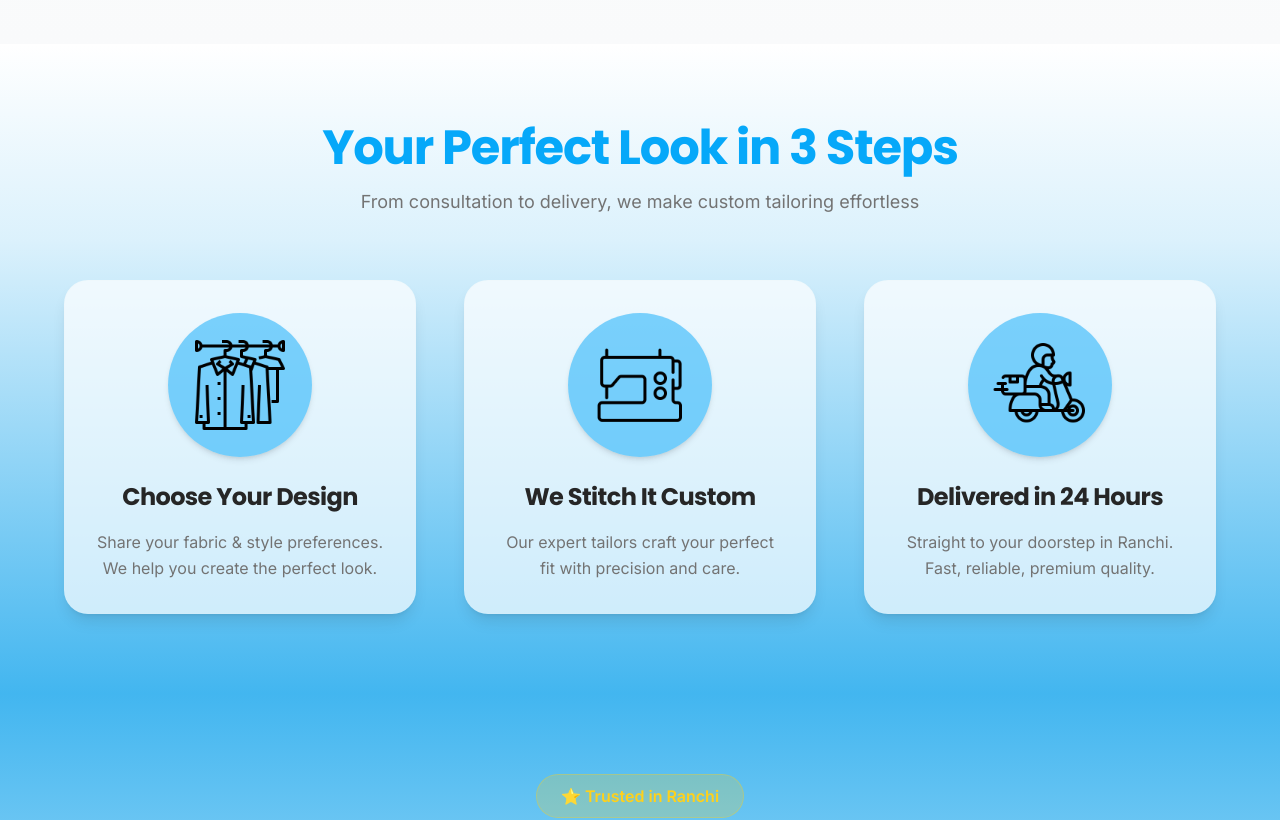
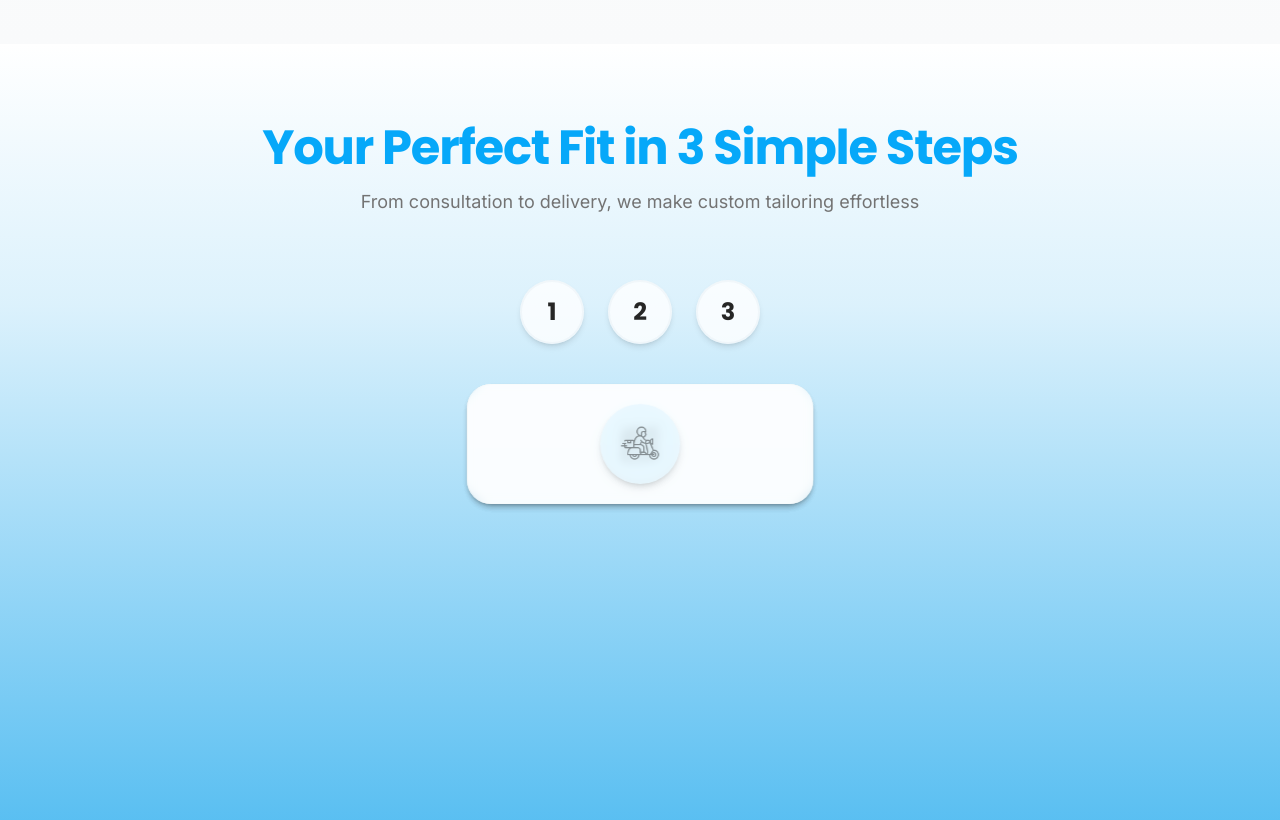
Before and after one commit to nafiszebaqweb-67/Colibet-Landing-Page, a React (Vite) app in the folder colobate-main/: page / in a window 1280 px wide. Shown: the part 1420-2240 px from the top of the page. Built offline with nearby package versions, Linux system fonts and the light colour scheme; the HTML template or start-up script is replaced by a standard one.

Commit message:
card design update

```diff
--- a/colobate-main/src/components/HowItWorks.tsx
+++ b/colobate-main/src/components/HowItWorks.tsx
@@ -1,8 +1,11 @@
+import { useState } from "react";
 import step1Image from "@/assets/step-1.png";
 import step2Image from "@/assets/step-2.png";
 import step3Image from "@/assets/step-3.png";
 
 export const HowItWorks = () => {
+  const [activeStep, setActiveStep] = useState<number | null>(null);
+
   const steps = [
     {
       number: "1",
@@ -27,39 +30,122 @@ export const HowItWorks = () => {
     },
   ];
 
+  const handleControlClick = (index: number) => {
+    setActiveStep(activeStep === index ? null : index);
+  };
+
   return (
     <section className="py-20" style={{ background: 'var(--gradient-section-blue-in)' }}>
       <div className="container mx-auto px-4">
         <div className="text-center mb-16 animate-fade-in">
           <h2 className="font-heading text-4xl md:text-5xl text-primary mb-4">
-            Your Perfect Look in 3 Steps
+            Your Perfect Fit in 3 Simple Steps
           </h2>
           <p className="text-lg text-muted-foreground max-w-2xl mx-auto">
             From consultation to delivery, we make custom tailoring effortless
           </p>
         </div>
 
-        <div className="grid md:grid-cols-3 gap-12 max-w-6xl mx-auto relative">
+        {/* Control Buttons with Numbers */}
+        <div className="flex justify-center gap-6 animate-fade-in">
           {steps.map((step, index) => (
+            <button
+              key={index}
+              onClick={() => handleControlClick(index)}
+              className={`w-16 h-16 rounded-full flex items-center justify-center transition-all duration-500 ease-out font-heading text-2xl font-bold ${
+                activeStep === index
+                  ? 'bg-primary text-primary-foreground shadow-[var(--shadow-elegant)] scale-110 ring-4 ring-primary/20'
+                  : 'bg-card/80 backdrop-blur-sm shadow-md hover:shadow-xl hover:scale-110 border-2 border-border/30 text-foreground hover:border-primary/40'
+              }`}
+              aria-label={`View ${step.title}`}
+            >
+              {step.number}
+            </button>
+          ))}
+        </div>
+
+        {/* Cards Container */}
+        <div className="max-w-6xl mx-auto mt-10 relative min-h-[450px]">
+          {steps.map((step, index) => {
+            // Determine position classes based on active state
+            let positionClasses = '';
+            let transformClasses = '';
+
+            if (activeStep === null) {
+              // All cards stacked in center initially
+              positionClasses = 'left-1/2 -translate-x-1/2';
+            } else if (activeStep === index) {
+              // Active card positions
+              if (index === 0) {
+                positionClasses = 'left-0 md:left-[3%]';
+                transformClasses = 'translate-x-0';
+              } else if (index === 1) {
+                positionClasses = 'left-1/2 -translate-x-1/2';
+                transformClasses = 'rotateY(0deg)';
+              } else {
+                positionClasses = 'right-0 md:right-[3%]';
+                transformClasses = 'translate-x-0';
+              }
+            } else {
+              // Inactive cards return to center
+              positionClasses = 'left-1/2 -translate-x-1/2';
+            }
+
+            return (
               <div
                 key={index}
-              className="relative animate-slide-up"
-              style={{ animationDelay: `${index * 100}ms` }}
+                className={`absolute top-0 w-full md:w-[30%] transition-all duration-700 ease-out ${positionClasses}`}
+                style={{
+                  transform: activeStep === index && index === 1 ? 'translateX(-50%) rotateY(0deg)' : undefined,
+                  transformStyle: index === 1 ? 'preserve-3d' : undefined,
+                  perspective: index === 1 ? '1000px' : undefined,
+                  zIndex: activeStep === index ? 10 : 1,
+                }}
               >
-              {/* Step Card */}
-              <div className="bg-card/70 backdrop-blur-sm rounded-3xl p-8 text-center shadow-lg hover:shadow-xl transition-all duration-300 hover:-translate-y-1 h-full border border-border/10">
-                {/* Large Circular Icon Container */}
-                <div className="mb-6 flex justify-center">
-                  <div className="w-36 h-36 bg-primary/50 rounded-full flex items-center justify-center shadow-md">
+                {/* Minimized State */}
+                <div
+                  className={`transition-all duration-700 ease-out ${
+                    activeStep === index
+                      ? 'opacity-0 scale-75 pointer-events-none'
+                      : 'opacity-100 scale-100'
+                  }`}
+                  style={{
+                    transform: activeStep === null && index === 1 ? 'rotateY(180deg)' : undefined,
+                  }}
+                >
+                  <div className="bg-card/60 backdrop-blur-sm rounded-3xl p-6 text-center shadow-md border border-border/10 flex items-center justify-center h-[120px]">
+                    <div className="w-20 h-20 bg-primary/5 rounded-full flex items-center justify-center shadow-md">
                       <img
                         src={step.image}
                         alt={step.title}
-                      className="w-24 h-24 object-contain"
+                        className="w-10 h-10 object-contain opacity-40"
                       />
                     </div>
                   </div>
+                </div>
 
-                {/* Content */}
+                {/* Expanded State */}
+                <div
+                  className={`absolute inset-0 transition-all duration-700 ease-out ${
+                    activeStep === index
+                      ? 'opacity-100 scale-100 pointer-events-auto'
+                      : 'opacity-0 scale-90 pointer-events-none'
+                  }`}
+                  style={{
+                    transform: activeStep !== index && index === 1 ? 'rotateY(180deg)' : undefined,
+                    backfaceVisibility: index === 1 ? 'hidden' : undefined,
+                  }}
+                >
+                  <div className="bg-card backdrop-blur-sm rounded-3xl p-8 text-center shadow-xl border border-primary/20 flex flex-col items-center justify-center min-h-[400px]">
+                    <div className="mb-6 flex justify-center">
+                      <div className="w-36 h-36 bg-primary/5 rounded-full flex items-center justify-center shadow-md">
+                        <img
+                          src={step.image}
+                          alt={step.title}
+                          className="w-20 h-20 object-contain"
+                        />
+                      </div>
+                    </div>
                     <div className="space-y-4">
                       <h3 className="font-heading text-2xl text-foreground font-bold tracking-tight">
                         {step.title}
@@ -69,28 +155,29 @@ export const HowItWorks = () => {
                       </p>
                     </div>
                   </div>
+                </div>
+              </div>
+            );
+          })}
+        </div>
 
-              {/* Dashed Connector Line (hidden on mobile, shown on desktop) */}
-              {/* {index < steps.length - 1 && (
-                <div className="hidden md:block absolute top-20 left-full w-12 h-0.5 z-0">
-                  <svg width="100%" height="2" className="overflow-visible">
-                    <line
-                      x1="0"
-                      y1="1"
-                      x2="100%"
-                      y2="1"
-                      stroke="hsl(var(--primary))"
-                      strokeWidth="2"
-                      strokeDasharray="8,8"
-                      opacity="0.4"
-                    />
-                    <circle cx="100%" cy="1" r="5" fill="hsl(var(--primary))" opacity="0.6" />
-                  </svg>
-                </div>
-              )} */}
-            </div>
+        {/* Control Buttons with Numbers */}
+        {/* <div className="flex justify-center gap-6 animate-fade-in">
+          {steps.map((step, index) => (
+            <button
+              key={index}
+              onClick={() => handleControlClick(index)}
+              className={`w-16 h-16 rounded-full flex items-center justify-center transition-all duration-500 ease-out font-heading text-2xl font-bold ${
+                activeStep === index
+                  ? 'bg-primary text-primary-foreground shadow-[var(--shadow-elegant)] scale-110 ring-4 ring-primary/20'
+                  : 'bg-card/80 backdrop-blur-sm shadow-md hover:shadow-xl hover:scale-110 border-2 border-border/30 text-foreground hover:border-primary/40'
+              }`}
+              aria-label={`View ${step.title}`}
+            >
+              {step.number}
+            </button>
           ))}
-        </div>
+        </div> */}
       </div>
     </section>
   );
```
Lines whose indentation alone changed are shown as unchanged.
